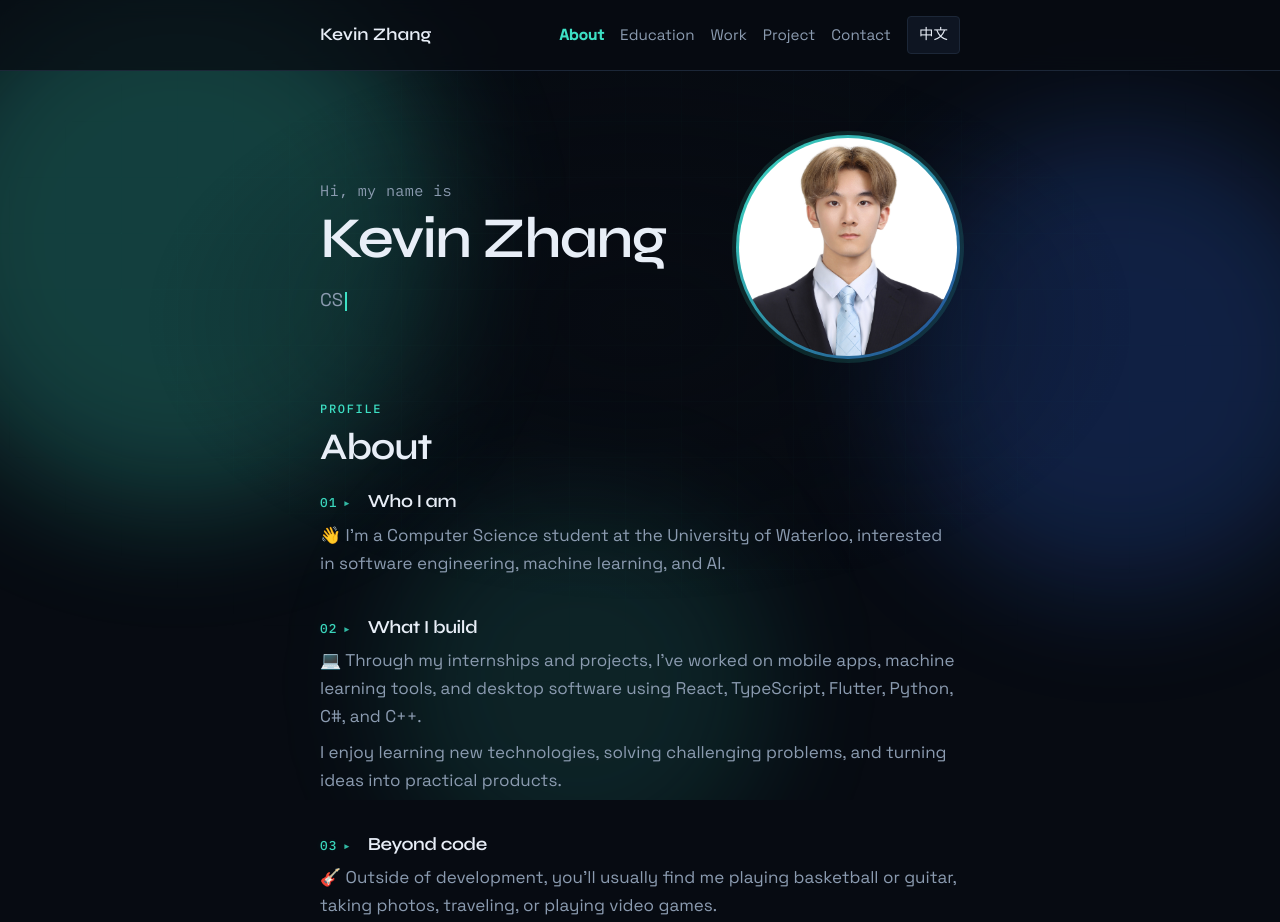
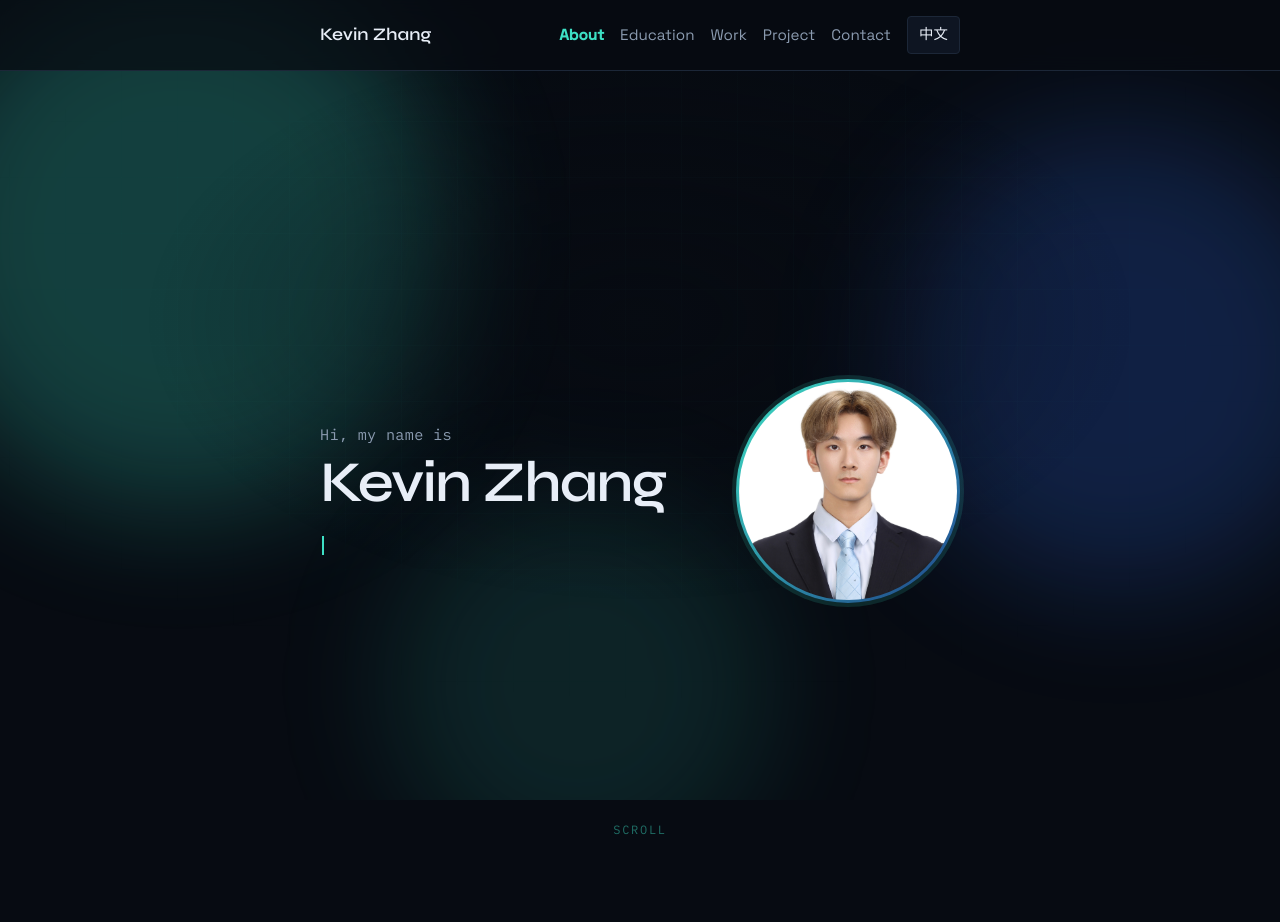
Before and after one commit to Kevin-Zhang1124/Kevin-Portfolio, a React (Vite) app: page / in a window 1280 px wide. Shown: the top 922 px of the page. Built offline with nearby package versions, Linux system fonts and the light colour scheme.

Commit message:
Add a bilingual scroll hint at the bottom of the full-viewport hero

```diff
--- a/src/components/sections/About.module.css
+++ b/src/components/sections/About.module.css
@@ -1,9 +1,17 @@
-/* Top-of-page identity block */
+/* Top-of-page identity — full first screen on phone + desktop */
 .hero {
+  position: relative;
   display: flex;
   flex-direction: column;
+  justify-content: center;
   gap: var(--space-4);
-  margin-bottom: var(--space-5);
+  /* svh = stable mobile viewport; 5rem ≈ sticky nav */
+  min-height: calc(100svh - 5rem);
+  margin-bottom: var(--space-6);
+  box-sizing: border-box;
+  /* Extra top space so content clears the fixed nav on small screens */
+  padding-top: var(--space-3);
+  padding-bottom: var(--space-4);
 }
 
 .copy {
@@ -57,6 +65,41 @@
   object-fit: cover;
   border-radius: 50%;
   background: var(--bg-elevated);
+}
+
+/* Bottom-of-hero cue — same job as a scroll pill, Signal Mesh style */
+.scrollHint {
+  position: absolute;
+  left: 50%;
+  bottom: var(--space-3);
+  transform: translateX(-50%);
+  margin: 0;
+  color: var(--accent);
+  font-family: var(--font-mono);
+  font-size: 0.75rem;
+  letter-spacing: 0.14em;
+  text-transform: uppercase;
+  opacity: 0.85;
+  animation: scrollHintPulse 2.2s ease-in-out infinite;
+}
+
+@keyframes scrollHintPulse {
+  0%,
+  100% {
+    opacity: 0.45;
+    transform: translateX(-50%) translateY(0);
+  }
+  50% {
+    opacity: 1;
+    transform: translateX(-50%) translateY(4px);
+  }
+}
+
+@media (prefers-reduced-motion: reduce) {
+  .scrollHint {
+    animation: none;
+    opacity: 0.75;
+  }
 }
 
 /* Stack of about blocks */
--- a/src/components/sections/About.tsx
+++ b/src/components/sections/About.tsx
@@ -50,6 +50,9 @@ export function About() {
             height={200}
           />
         </div>
+
+        {/* Quiet cue: more content (About) is below the fold */}
+        <p className={styles.scrollHint}>{t.scrollHint}</p>
       </div>
 
       {/* About heading */}
--- a/src/content/en/common.ts
+++ b/src/content/en/common.ts
@@ -5,6 +5,9 @@ export const enCommon = {
 
   // Small intro above the big name (hero only)
   heroGreeting: 'Hi, my name is',
+
+  // Hint under the hero — invites scroll to PROFILE / About
+  scrollHint: 'Scroll',
 
   // Hero lines for the typing loop
   taglines: [
--- a/src/content/zh/common.ts
+++ b/src/content/zh/common.ts
@@ -4,6 +4,9 @@ export const zhCommon = {
 
   // 大号姓名上方的短问候语
   heroGreeting: '你好，我是',
+
+  // 首屏底部提示：向下滚动查看简介
+scrollHint: '向下探索',
 
   taglines: [
     '滑铁卢大学计算机学生',
```
